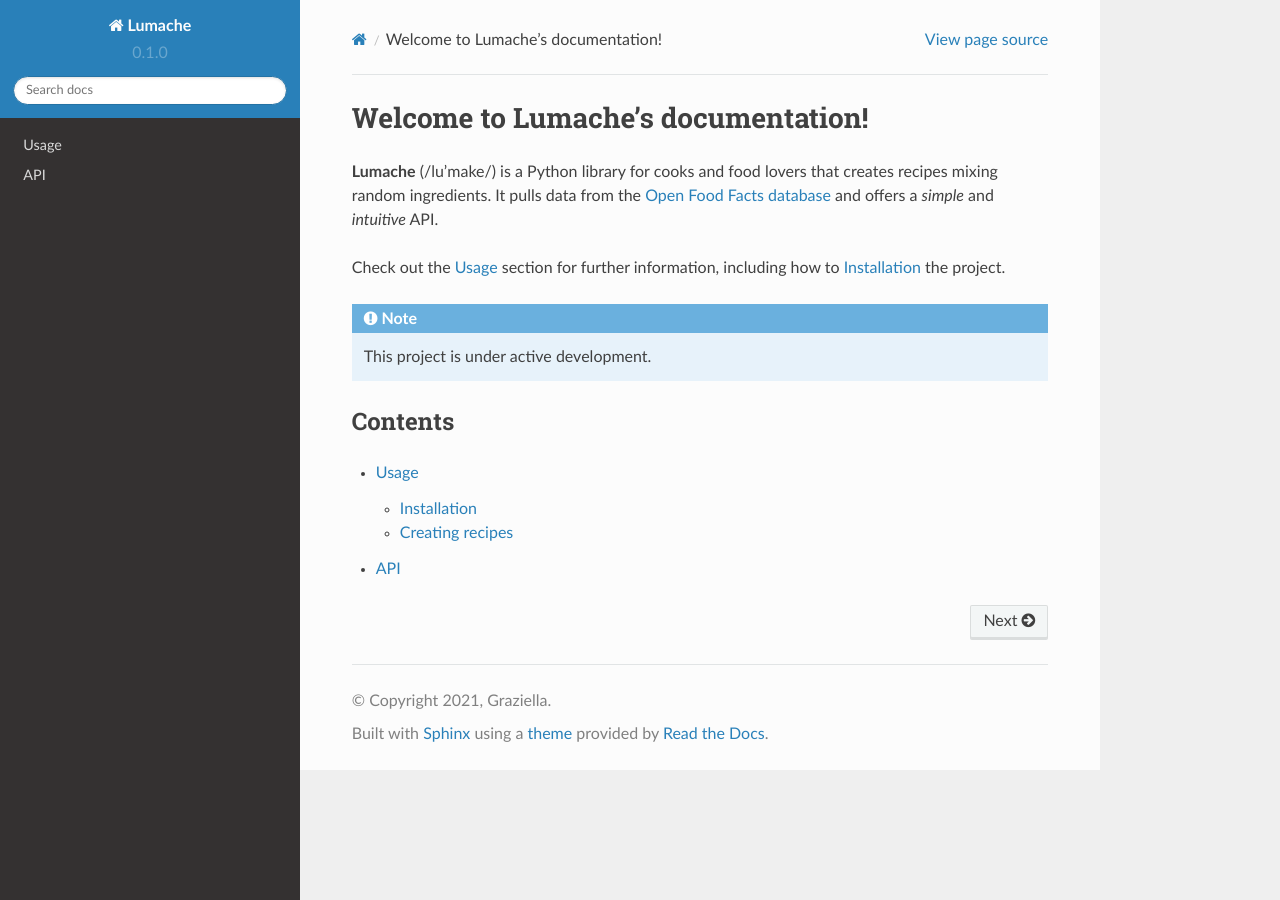
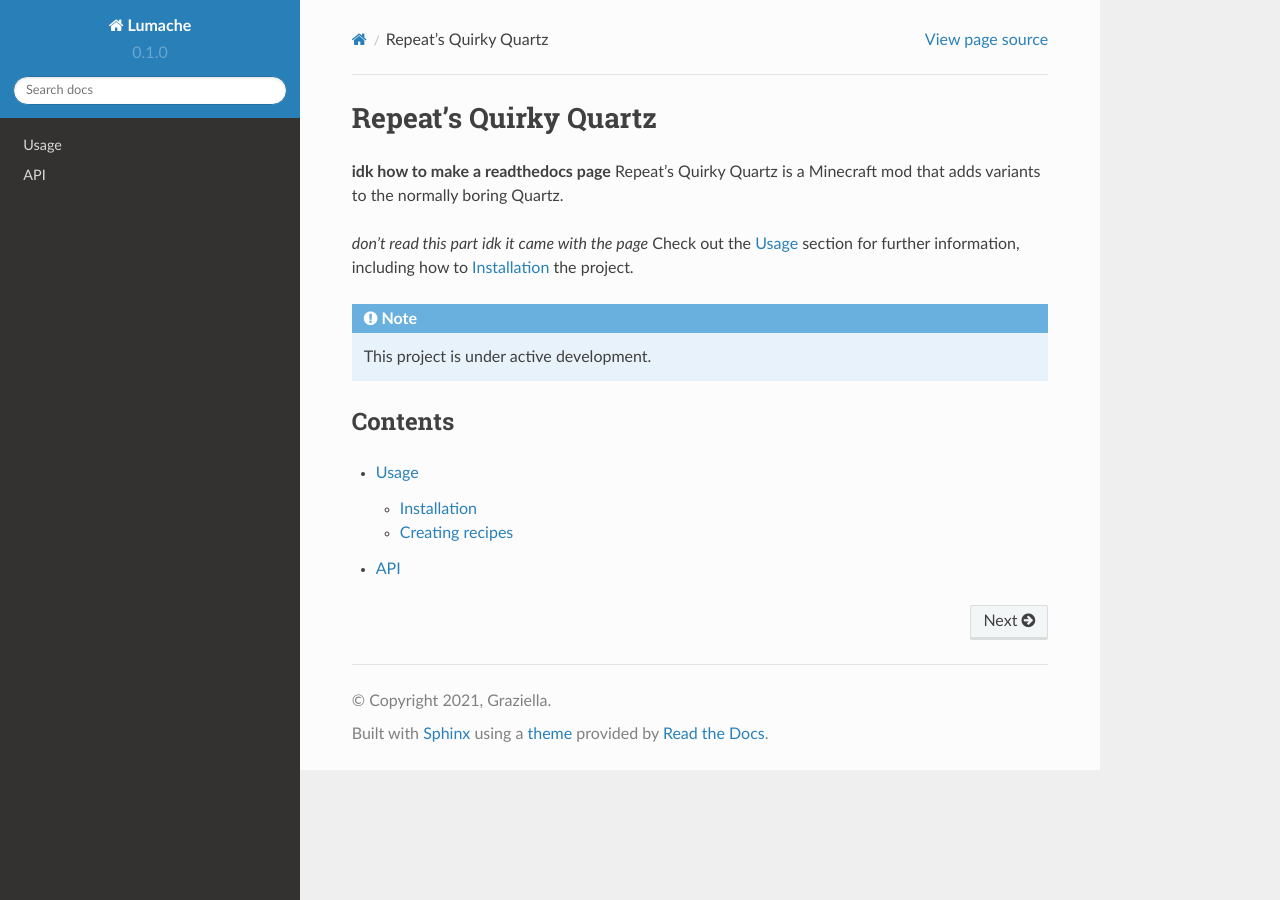
Before and after one commit to RepeatGitHub/quirkyquartzwiki, a Sphinx documentation site: the page built from docs/source/index.rst, in a window 1280 px wide. Built offline with Sphinx 7.4.7 and the Read the Docs theme 2.0.0, drawn with Linux system fonts in a browser that asks for light colours.

Commit message:
Update index.rst

```diff
--- a/docs/source/index.rst
+++ b/docs/source/index.rst
@@ -1,11 +1,12 @@
-Welcome to Lumache's documentation!
+Repeat's Quirky Quartz
 ===================================
 
-**Lumache** (/lu'make/) is a Python library for cooks and food lovers
-that creates recipes mixing random ingredients.
-It pulls data from the `Open Food Facts database <https://world.openfoodfacts.org/>`_
-and offers a *simple* and *intuitive* API.
+**idk how to make a readthedocs page**
+Repeat's Quirky Quartz is a Minecraft mod that adds variants to the normally boring Quartz.
 
+
+
+*don't read this part idk it came with the page*
 Check out the :doc:`usage` section for further information, including
 how to :ref:`installation` the project.
 
```
